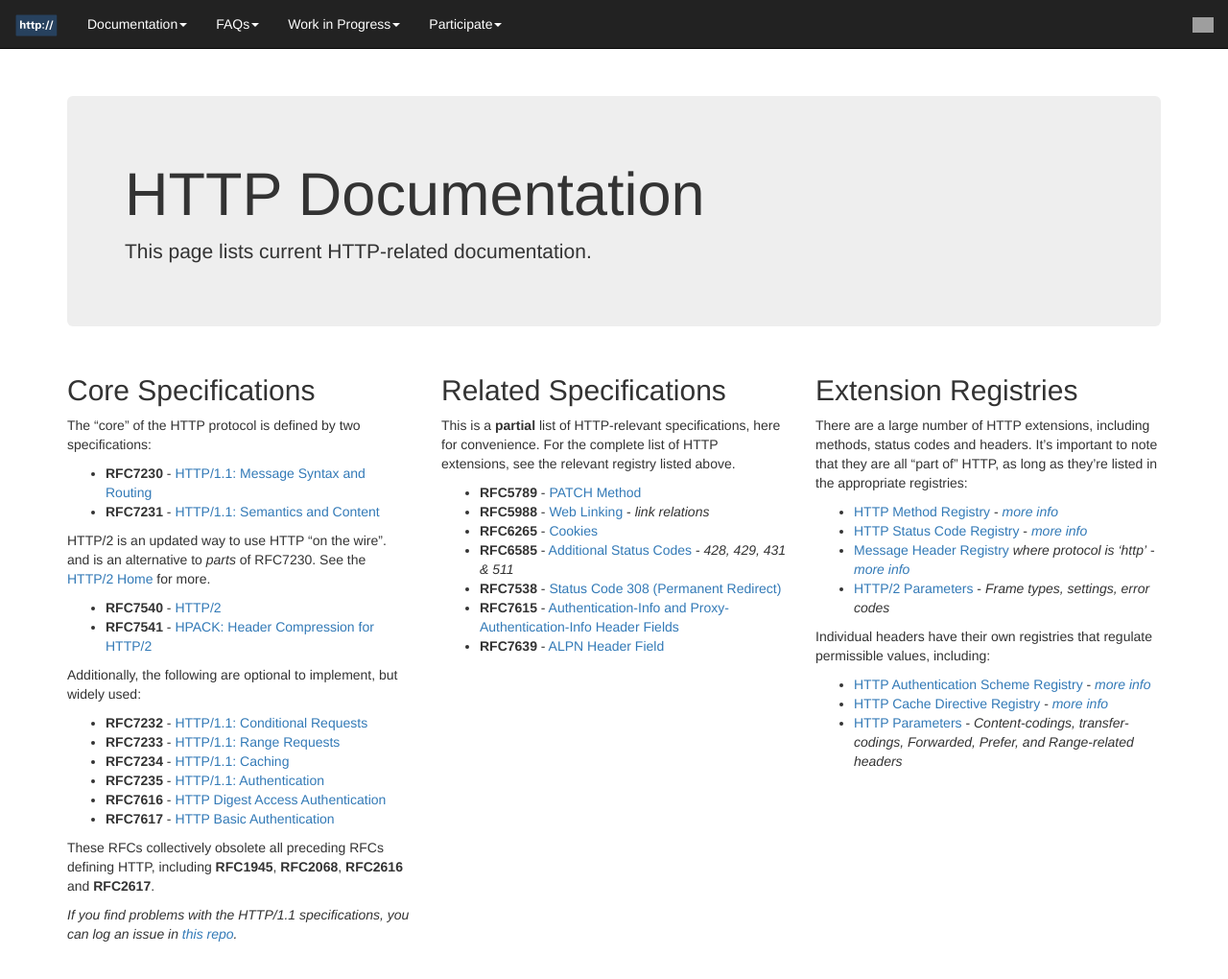
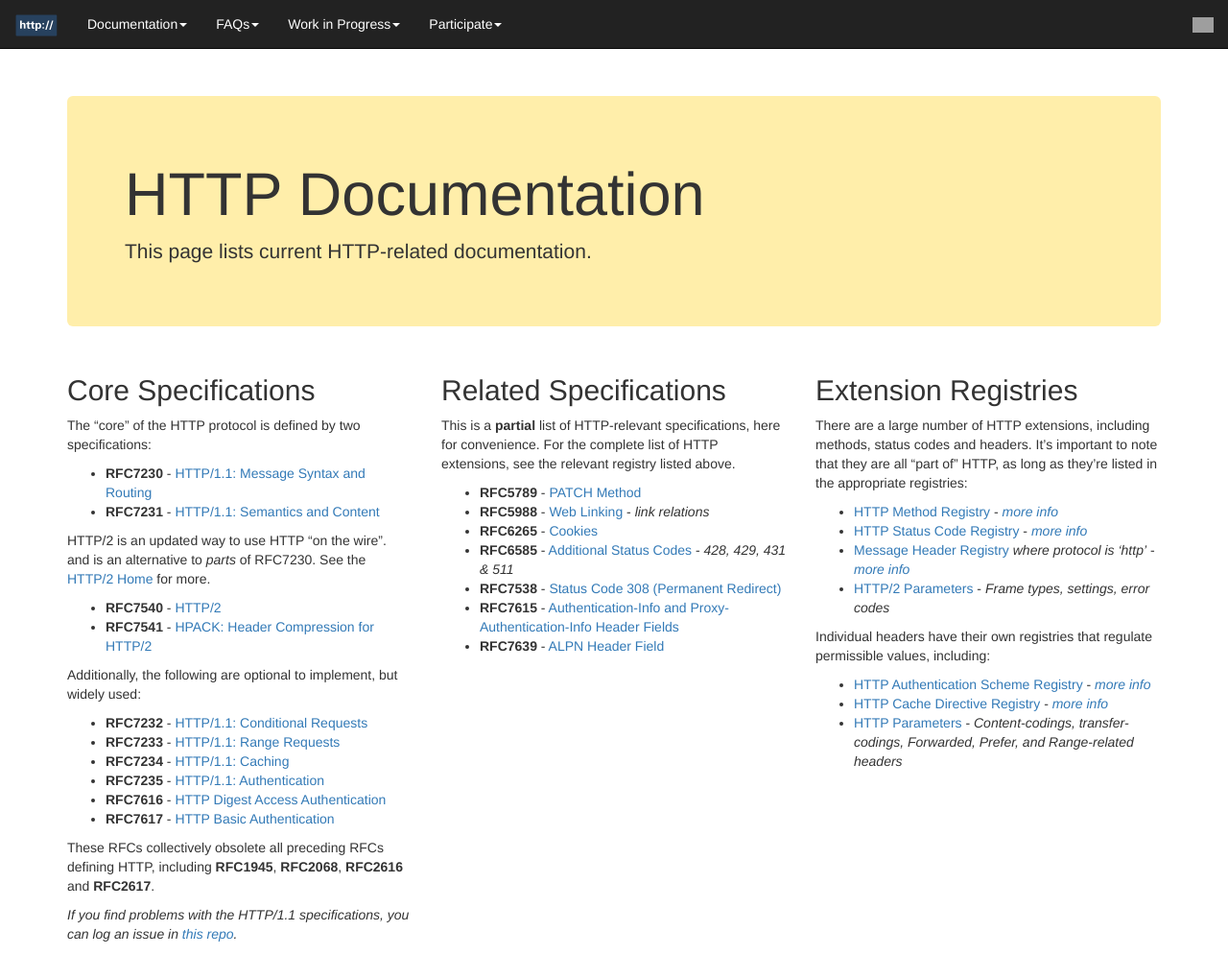
Before and after one commit to httpwg/httpwg.github.io, a Jekyll site: the page built from specs/index.md, in a window 1280 px wide and 1093 px high. Shown: the top 1020 px of the window at 96% size. Built offline with Jekyll 4.4.1, drawn with Linux system fonts in a browser that asks for light colours; nearby versions of some CDN libraries; library files that are not in the unit come from our copies; grey boxes are pictures that could not be loaded.

Commit message:
bg color

```diff
--- a/_layouts/3col.html
+++ b/_layouts/3col.html
@@ -7,6 +7,11 @@
     <meta name="viewport" content="width=device-width, initial-scale=1">
     <link href="/bower_components/bootstrap/dist/css/bootstrap.min.css" rel="stylesheet">
     <link href="/asset/site.css" rel="stylesheet">
+    <style type="text/css">
+    .jumbotron {
+      background-color: #fea;
+    }
+    </style>
   </head>
   <body>
 
```
